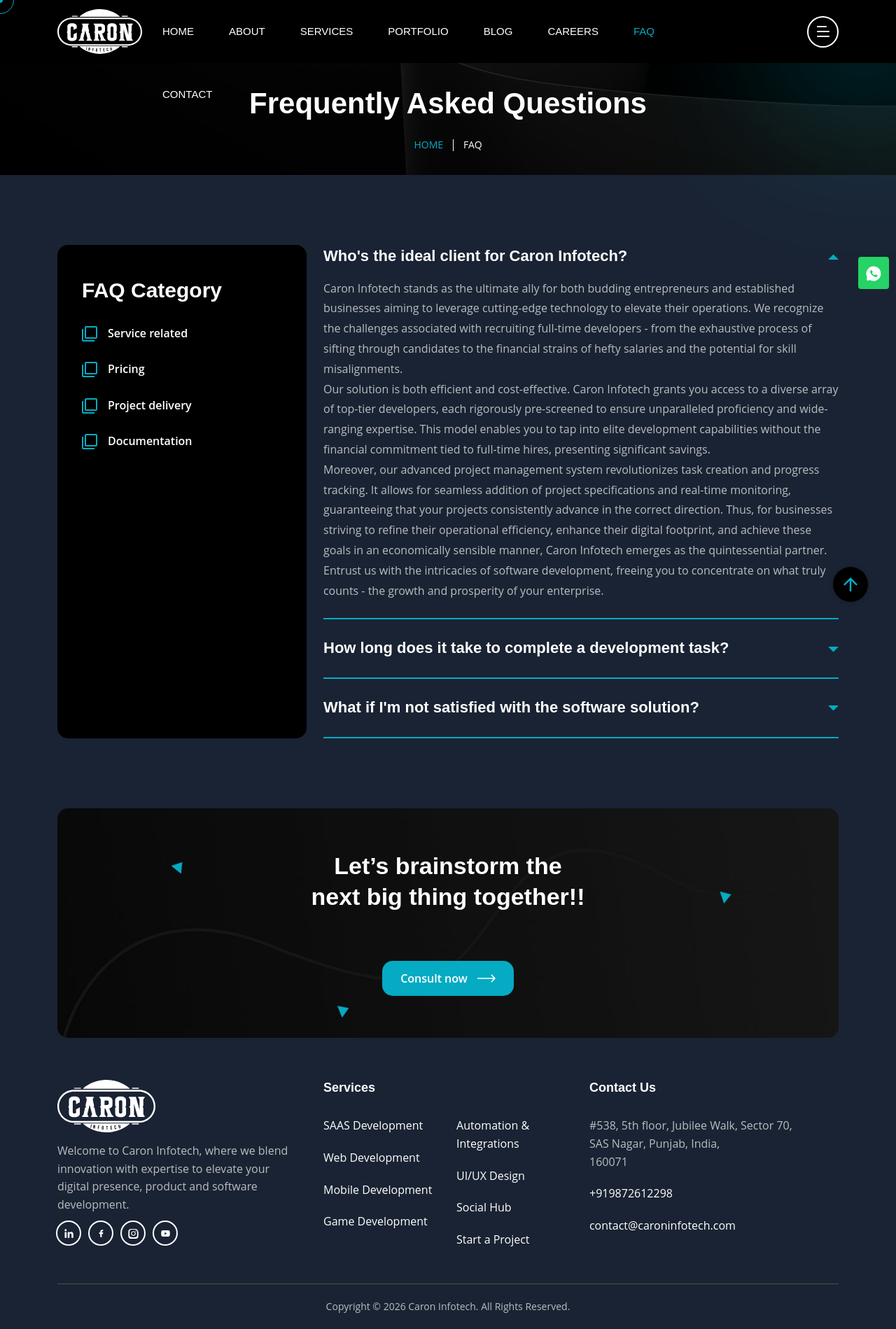
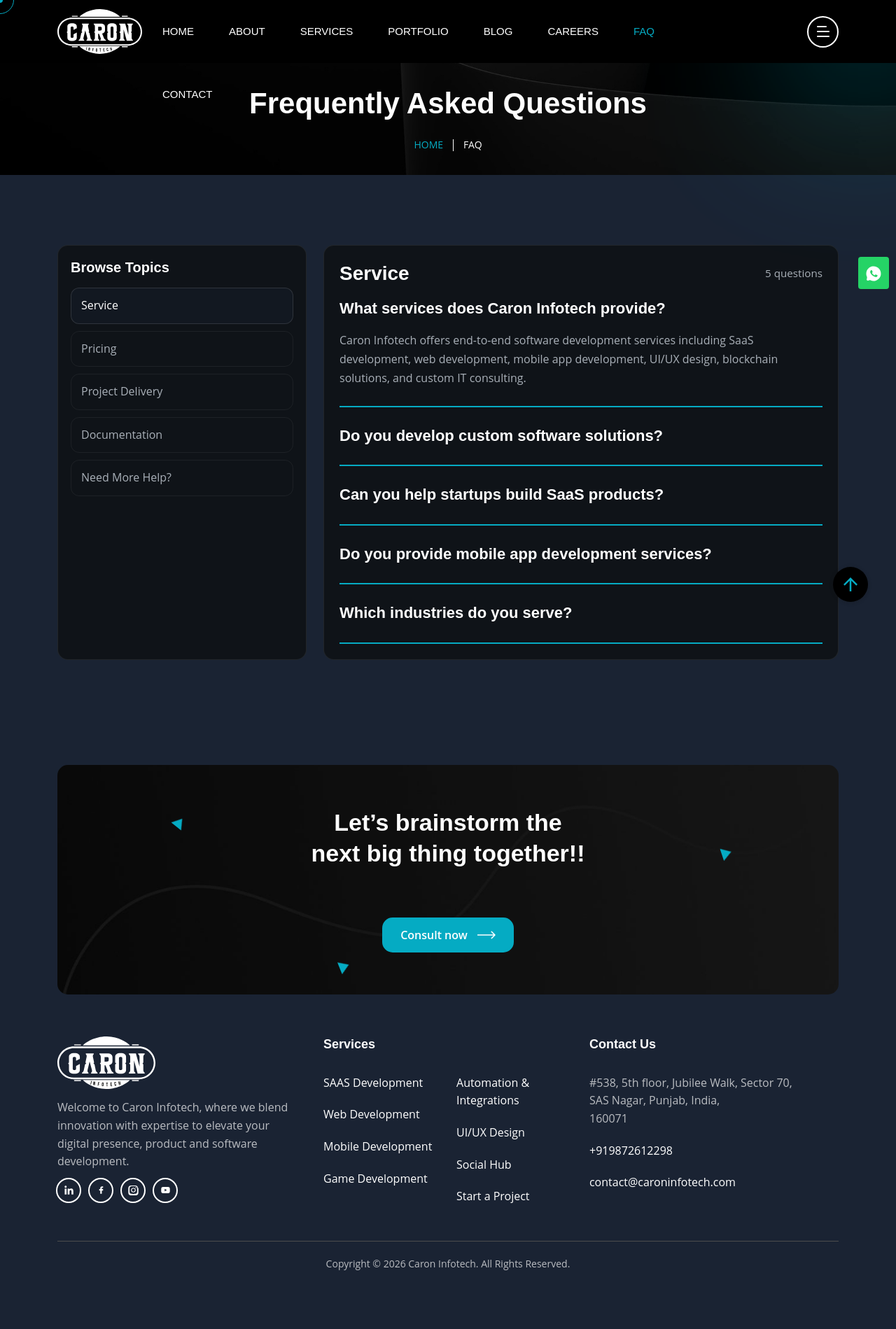
Before and after one commit to designerankush/caron_website, a PHP site: page /faq.php in a window 1280 px wide. Shown: the whole page at 70% size. After the commit the page ends 1815 px from the top, so only its background shows below. Run offline with PHP 8.4, Linux system fonts and the light colour scheme.

Commit message:
Feature (FAQ) - Page made dynamic and updated the design as well

```diff
--- /dev/null
+++ b/data/faqs.php
@@ -0,0 +1,110 @@
+<?php
+/**
+ * data/faqs.php
+ * Return FAQ categories + questions/answers
+ */
+
+return [
+  [
+    'slug'  => 'service-related-faqs',
+    'title' => 'Service',
+    'items' => [
+      [
+        'q' => 'What services does Caron Infotech provide?',
+        'a' => 'Caron Infotech offers end-to-end software development services including SaaS development, web development, mobile app development, UI/UX design, blockchain solutions, and custom IT consulting.',
+      ],
+      [
+        'q' => 'Do you develop custom software solutions?',
+        'a' => 'Yes, we specialize in custom software development tailored to your business needs, industry requirements, and long-term scalability goals.',
+      ],
+      [
+        'q' => 'Can you help startups build SaaS products?',
+        'a' => 'Absolutely. We work with startups and entrepreneurs to design, develop, and launch scalable SaaS platforms from idea to deployment.',
+      ],
+      [
+        'q' => 'Do you provide mobile app development services?',
+        'a' => 'Yes, we build high-performance Android, iOS, and cross-platform mobile applications with modern UI and secure backend integration.',
+      ],
+      [
+        'q' => 'Which industries do you serve?',
+        'a' => 'We serve multiple industries including healthcare, fintech, eCommerce, education, logistics, real estate, and enterprise technology.',
+      ],
+    ],
+  ],
+
+  [
+    'slug'  => 'pricing-faqs',
+    'title' => 'Pricing',
+    'items' => [
+      [
+        'q' => 'How much does a software development project cost?',
+        'a' => 'Project cost depends on the scope, features, technology stack, and timeline. We provide flexible pricing models based on your business requirements.',
+      ],
+      [
+        'q' => 'Do you offer fixed-price and hourly pricing options?',
+        'a' => 'Yes, we offer both fixed-price packages and hourly engagement models depending on the type and complexity of the project.',
+      ],
+      [
+        'q' => 'Can I get a free project estimate?',
+        'a' => 'Yes, Caron Infotech provides a free consultation and project estimate after understanding your requirements.',
+      ],
+      [
+        'q' => 'Are there any hidden charges?',
+        'a' => 'No. We follow transparent pricing with clear documentation and milestone-based billing.',
+      ],
+    ],
+  ],
+
+  [
+    'slug'  => 'project-delivery-faqs',
+    'title' => 'Project Delivery',
+    'items' => [
+      [
+        'q' => 'How long does it take to complete a project?',
+        'a' => 'Project timelines vary based on complexity. A typical web or SaaS MVP can take 6–12 weeks, while larger systems may take longer.',
+      ],
+      [
+        'q' => 'How do you ensure on-time delivery?',
+        'a' => 'We follow agile development methodology, weekly progress updates, milestone planning, and dedicated project management for timely delivery.',
+      ],
+      [
+        'q' => 'Will I receive regular project updates?',
+        'a' => 'Yes, we provide weekly reports, sprint reviews, and communication through tools like Slack, Zoom, Jira, or Trello.',
+      ],
+      [
+        'q' => 'Do you offer post-launch support?',
+        'a' => 'Yes, we provide ongoing maintenance, support, and feature upgrades after project delivery.',
+      ],
+    ],
+  ],
+
+  [
+    'slug'  => 'documentation-faqs',
+    'title' => 'Documentation',
+    'items' => [
+      [
+        'q' => 'Do you provide complete project documentation?',
+        'a' => 'Yes, we provide full technical documentation including requirements, architecture, APIs, user manuals, and deployment guides.',
+      ],
+      [
+        'q' => 'Will the source code belong to me?',
+        'a' => 'Yes, once the project is completed and payment terms are fulfilled, the complete source code and ownership rights are transferred to you.',
+      ],
+      [
+        'q' => 'Do you sign NDA agreements for confidentiality?',
+        'a' => 'Yes, we can sign NDAs to ensure your project idea, data, and business information remain secure and confidential.',
+      ],
+    ],
+  ],
+
+  // Optional: callout section (not an accordion)
+  [
+    'slug'  => 'need-more-help',
+    'title' => 'Need More Help?',
+    'items' => [],
+    'note'  => [
+      'If you still have questions, feel free to contact our team anytime.',
+      'We’re happy to assist you with your next software project.',
+    ],
+  ],
+];
--- a/faq.php
+++ b/faq.php
@@ -1,123 +1,146 @@
-<?php include 'includes/header.php'; ?>
-  <!-- Start Hero -->
+<?php
+include 'includes/header.php';
+
+$faqCategories = include __DIR__ . '/data/faqs.php';
+
+function ci_h($v) { return htmlspecialchars((string)$v, ENT_QUOTES, 'UTF-8'); }
+
+function ci_find_category($cats, $slug) {
+  foreach ($cats as $c) {
+    if (($c['slug'] ?? '') === $slug) return $c;
+  }
+  return null;
+}
+
+// Selected category (default: first)
+$selectedSlug = $_GET['cat'] ?? ($faqCategories[0]['slug'] ?? '');
+$selected     = ci_find_category($faqCategories, $selectedSlug);
+if (!$selected) {
+  $selectedSlug = $faqCategories[0]['slug'] ?? '';
+  $selected = ci_find_category($faqCategories, $selectedSlug);
+}
+
+// Build FAQPage JSON-LD from ALL categories (better for SEO)
+$faqSchema = [
+  "@context" => "https://schema.org",
+  "@type"    => "FAQPage",
+  "mainEntity" => []
+];
+
+foreach ($faqCategories as $cat) {
+  foreach (($cat['items'] ?? []) as $it) {
+    $q = trim($it['q'] ?? '');
+    $a = trim($it['a'] ?? '');
+    if ($q === '' || $a === '') continue;
+
+    $faqSchema["mainEntity"][] = [
+      "@type" => "Question",
+      "name"  => $q,
+      "acceptedAnswer" => [
+        "@type" => "Answer",
+        "text"  => $a
+      ]
+    ];
+  }
+}
+?>
+<script type="application/ld+json"><?= json_encode($faqSchema, JSON_UNESCAPED_SLASHES|JSON_UNESCAPED_UNICODE) ?></script>
+
 <div class="cs-page_heading cs-style1 cs-center text-center cs-bg" data-src="assets/img/contact_hero_bg.jpeg">
   <div class="container">
     <div class="cs-page_heading_in">
       <h1 class="cs-page_title cs-font_50 cs-white_color">Frequently Asked Questions</h1>
       <ol class="breadcrumb text-uppercase">
         <li class="breadcrumb-item"><a href="index.php">Home</a></li>
-          <li class="breadcrumb-item active">Faq</li>
+        <li class="breadcrumb-item active">FAQ</li>
       </ol>
     </div>
   </div>
 </div>
-  <!-- End Hero -->
 
 <div class="cs-height_100 cs-height_lg_80"></div>
 
 <div class="container">
   <div class="row">
+    <!-- Left Category Menu -->
     <div class="col-lg-4">
-        <div class="cs-faq_nav cs-radius_15">
-          <h2 class="cs-faq_nav_title cs-m0">FAQ Category</h2>
-          <div class="cs-height_30 cs-height_lg_30"></div>
-          <ul class="cs-list cs-style1 cs-mp0">
-            <li>
-              <a href="faq.php" class="cs-text_btn cs-type2">
-                <svg width="22" height="22" viewBox="0 0 22 22" fill="none" xmlns="http://www.w3.org/2000/svg">
-                  <path d="M2 4H0V20C0 21.1 0.9 22 2 22H18V20H2V4ZM20 0H6C4.9 0 4 0.9 4 2V16C4 17.1 4.9 18 6 18H20C21.1 18 22 17.1 22 16V2C22 0.9 21.1 0 20 0ZM20 16H6V2H20V16Z" fill="#05abc3"/>
-                </svg>
-                <span>Service related</span>
+      <div class="cs-faq_nav cs-radius_15" style="background:#0f1318;border:1px solid rgba(255,255,255,.08);padding:18px;">
+        <h3 class="cs-font_20 cs-white_color mb-3">Browse Topics</h3>
+        <ul class="cs-faq_nav_list m-0 p-0" style="list-style:none;">
+          <?php foreach ($faqCategories as $cat): ?>
+            <?php
+              $slug = $cat['slug'] ?? '';
+              $isActive = ($slug === $selectedSlug);
+              $url = 'faq.php?cat=' . urlencode($slug);
+            ?>
+            <li style="margin-bottom:10px;">
+              <a
+                href="<?= ci_h($url) ?>"
+                class="<?= $isActive ? 'active' : '' ?>"
+                style="
+                  display:block;
+                  padding:12px 14px;
+                  border-radius:12px;
+                  text-decoration:none;
+                  color: <?= $isActive ? '#fff' : '#a9b0b8' ?>;
+                  background: <?= $isActive ? '#121821' : 'transparent' ?>;
+                  border: 1px solid <?= $isActive ? 'rgba(255,255,255,.12)' : 'rgba(255,255,255,.06)' ?>;
+                "
+              >
+                <?= ci_h($cat['title'] ?? 'FAQ') ?>
               </a>
             </li>
-            <li>
-              <a href="faq.php" class="cs-text_btn cs-type2">
-                <svg width="22" height="22" viewBox="0 0 22 22" fill="none" xmlns="http://www.w3.org/2000/svg">
-                  <path d="M2 4H0V20C0 21.1 0.9 22 2 22H18V20H2V4ZM20 0H6C4.9 0 4 0.9 4 2V16C4 17.1 4.9 18 6 18H20C21.1 18 22 17.1 22 16V2C22 0.9 21.1 0 20 0ZM20 16H6V2H20V16Z" fill="#05abc3"/>
-                </svg>
-                <span>Pricing</span>
-              </a>
-            </li>
-            <li>
-              <a href="faq.php" class="cs-text_btn cs-type2">
-                <svg width="22" height="22" viewBox="0 0 22 22" fill="none" xmlns="http://www.w3.org/2000/svg">
-                  <path d="M2 4H0V20C0 21.1 0.9 22 2 22H18V20H2V4ZM20 0H6C4.9 0 4 0.9 4 2V16C4 17.1 4.9 18 6 18H20C21.1 18 22 17.1 22 16V2C22 0.9 21.1 0 20 0ZM20 16H6V2H20V16Z" fill="#05abc3"/>
-                </svg>
-                <span>Project delivery</span>
-              </a>
-            </li>
-            <li>
-              <a href="faq.php" class="cs-text_btn cs-type2">
-                <svg width="22" height="22" viewBox="0 0 22 22" fill="none" xmlns="http://www.w3.org/2000/svg">
-                  <path d="M2 4H0V20C0 21.1 0.9 22 2 22H18V20H2V4ZM20 0H6C4.9 0 4 0.9 4 2V16C4 17.1 4.9 18 6 18H20C21.1 18 22 17.1 22 16V2C22 0.9 21.1 0 20 0ZM20 16H6V2H20V16Z" fill="#05abc3"/>
-                </svg>
-                <span>Documentation</span>
-              </a>
-            </li>
+          <?php endforeach; ?>
         </ul>
       </div>
     </div>
 
+    <!-- Right Accordion Area -->
     <div class="col-lg-8">
-
-        <div class="cs-accordians cs-style1">
-          <div class="cs-accordian active">
-            <div class="cs-accordian_head">
-              <h2 class="cs-accordian_title">Who's the ideal client for Caron Infotech?</h2>
-              <span class="cs-accordian_toggle cs-accent_color">
-                <svg width="15" height="8" viewBox="0 0 15 8" fill="none" xmlns="http://www.w3.org/2000/svg">
-                  <path d="M0 0L7.5 7.5L15 0H0Z" fill="currentColor"/>
-                </svg>
+      <div class="cs-faq_content cs-radius_15" style="background:#0f1318;border:1px solid rgba(255,255,255,.08);padding:22px;">
+        <div class="d-flex align-items-center justify-content-between flex-wrap gap-2 mb-3">
+          <h2 class="cs-font_28 cs-white_color m-0"><?= ci_h($selected['title'] ?? 'FAQ') ?></h2>
+          <span style="color:#a9b0b8;font-size:.95rem;">
+            <?= count($selected['items'] ?? []) ?> question<?= (count($selected['items'] ?? []) === 1 ? '' : 's') ?>
           </span>
         </div>
-            <div class="cs-accordian_body">
-              <p>Caron Infotech stands as the ultimate ally for both budding entrepreneurs and established businesses aiming to leverage cutting-edge technology to elevate their operations. We recognize the challenges associated with recruiting full-time developers - from the exhaustive process of sifting through candidates to the financial strains of hefty salaries and the potential for skill misalignments.</p>
-              <p>Our solution is both efficient and cost-effective. Caron Infotech grants you access to a diverse array of top-tier developers, each rigorously pre-screened to ensure unparalleled proficiency and wide-ranging expertise. This model enables you to tap into elite development capabilities without the financial commitment tied to full-time hires, presenting significant savings.</p>
-              <p>Moreover, our advanced project management system revolutionizes task creation and progress tracking. It allows for seamless addition of project specifications and real-time monitoring, guaranteeing that your projects consistently advance in the correct direction. Thus, for businesses striving to refine their operational efficiency, enhance their digital footprint, and achieve these goals in an economically sensible manner, Caron Infotech emerges as the quintessential partner. Entrust us with the intricacies of software development, freeing you to concentrate on what truly counts - the growth and prosperity of your enterprise.</p>
+
+        <?php if (!empty($selected['items'])): ?>
+          <div class="cs-accordians cs-style1">
+            <?php $i = 0; foreach (($selected['items'] ?? []) as $it): $i++; ?>
+              <div class="cs-accordian cs-style1 <?= $i === 1 ? 'active' : '' ?>">
+                <div class="cs-accordian_head">
+                  <h3 class="cs-accordian_title cs-font_18 cs-white_color m-0"><?= ci_h($it['q'] ?? '') ?></h3>
+                  <span class="cs-accordian_toggle cs-white_color"></span>
                 </div>
-          </div><!-- .cs-accordian -->
-
-          <div class="cs-accordian">
-            <div class="cs-accordian_head">
-              <h2 class="cs-accordian_title">How long does it take to complete a development task?</h2>
-              <span class="cs-accordian_toggle cs-accent_color">
-                <svg width="15" height="8" viewBox="0 0 15 8" fill="none" xmlns="http://www.w3.org/2000/svg">
-                  <path d="M0 0L7.5 7.5L15 0H0Z" fill="currentColor"/>
+                <div class="cs-accordian_body" style="<?= $i === 1 ? 'display:block;' : 'display:none;' ?>">
+                  <p class="m-0" style="color:#a9b0b8;line-height:1.7;"><?= ci_h($it['a'] ?? '') ?></p>
+                </div>
+              </div>
+            <?php endforeach; ?>
+          </div>
+        <?php else: ?>
+          <?php if (!empty($selected['note']) && is_array($selected['note'])): ?>
+            <div class="cs-radius_15" style="background:#121821;border:1px solid rgba(255,255,255,.10);padding:18px;">
+              <?php foreach ($selected['note'] as $p): ?>
+                <p class="m-0 mb-2" style="color:#a9b0b8;line-height:1.7;"><?= ci_h($p) ?></p>
+              <?php endforeach; ?>
+              <a href="contacts.php" class="cs-text_btn mt-2" style="display:inline-flex;">
+                <span>Contact us</span>
+                <svg width="26" height="12" viewBox="0 0 26 12" fill="none" xmlns="http://www.w3.org/2000/svg">
+                  <path d="M25.5303 6.53033C25.8232 6.23744 25.8232 5.76256 25.5303 5.46967L20.7574 0.696699C20.4645 0.403806 19.9896 0.403806 19.6967 0.696699C19.4038 0.989593 19.4038 1.46447 19.6967 1.75736L23.9393 6L19.6967 10.2426C19.4038 10.5355 19.4038 11.0104 19.6967 11.3033C19.9896 11.5962 20.4645 11.5962 20.7574 11.3033L25.5303 6.53033ZM0 6.75H25V5.25H0V6.75Z" fill="currentColor"/>
                 </svg>
-              </span>
+              </a>
             </div>
-            <div class="cs-accordian_body">
-              <p>The completion timeline for your software project hinges on the task's intricacy. Generally, most task requests are fulfilled within 24 to 72 hours, though more intricate tasks may require additional time.</p>
-
-              <p>Project progression is tracked through weekly "Sprints," which are collections of prioritized tasks slated for completion within the week. Tasks not concluded by the sprint's end are carried over to the next week's sprint.</p>
-
-              <p>Process Overview: Projects are deconstructed into essential components termed "tasks." These tasks are then grouped into a weekly sprint, indicating 3-6 tasks earmarked for completion within that week. The task count in a sprint is adjusted based on the complexity and details of your requirements.<br/>
-
-                Here are a few examples of project durations:<br/>
-
-                Large Projects (4-6 Months): Develop a full-featured CRM dashboard with an integrated AI chatbot for a business. <br/>
-                Medium Projects (2-4 Months): Create a SAAS platform offering copywriters an advanced AI text editor. <br/>
-                Small Projects (1-2 Months): Implement a basic AI chatbot system. <br/>
-                This structured approach ensures efficient and timely project completion, tailored to the specific needs and complexities of your tasks.</p>
-            </div>
-          </div><!-- .cs-accordian -->
-          <div class="cs-accordian">
-            <div class="cs-accordian_head">
-              <h2 class="cs-accordian_title">What if I'm not satisfied with the software solution?</h2>
-              <span class="cs-accordian_toggle cs-accent_color">
-                <svg width="15" height="8" viewBox="0 0 15 8" fill="none" xmlns="http://www.w3.org/2000/svg">
-                  <path d="M0 0L7.5 7.5L15 0H0Z" fill="currentColor"/>
-                </svg>
-              </span>
-            </div>
-            <div class="cs-accordian_body">
-              <p>No worries! Your satisfaction is our priority. If you're not happy with the software solution, we'll work on revising it until you're 100% satisfied with the result.</p>
-            </div>
-          </div><!-- .cs-accordian -->
-
-        </div><!-- .cs-accordians -->
+          <?php else: ?>
+            <p class="m-0" style="color:#a9b0b8;">No FAQs found for this category.</p>
+          <?php endif; ?>
+        <?php endif; ?>
       </div>
     </div>
   </div>
-  <div class="cs-height_100 cs-height_lg_80"></div>
+</div>
+
+<div class="cs-height_150 cs-height_lg_80"></div>
+
 <?php include 'includes/footer.php'; ?>
```
Lines whose indentation alone changed are shown as unchanged.
